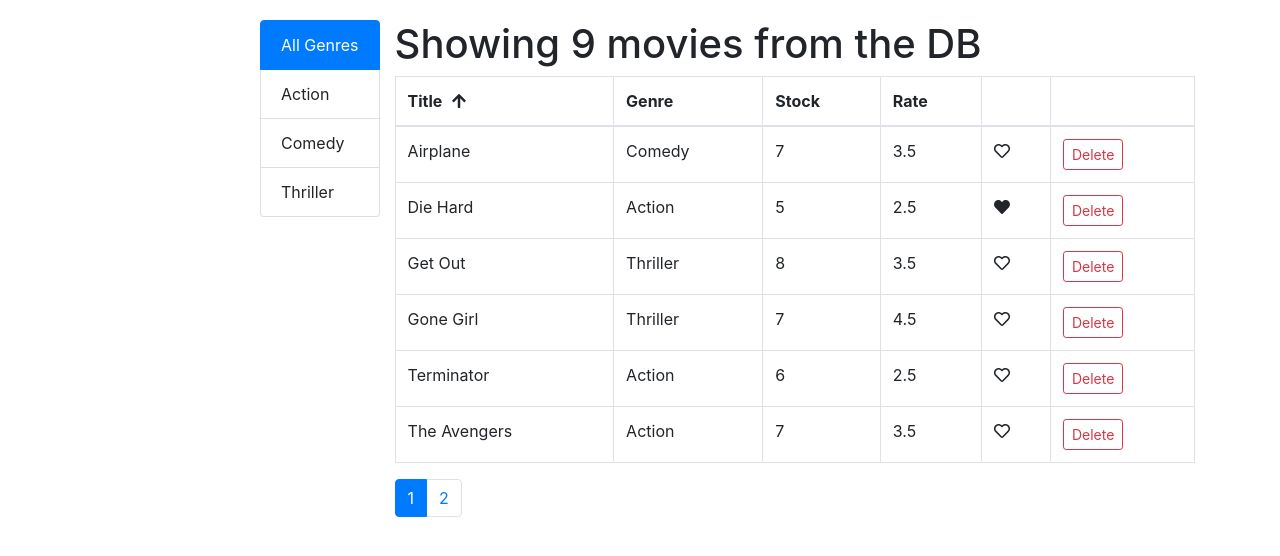
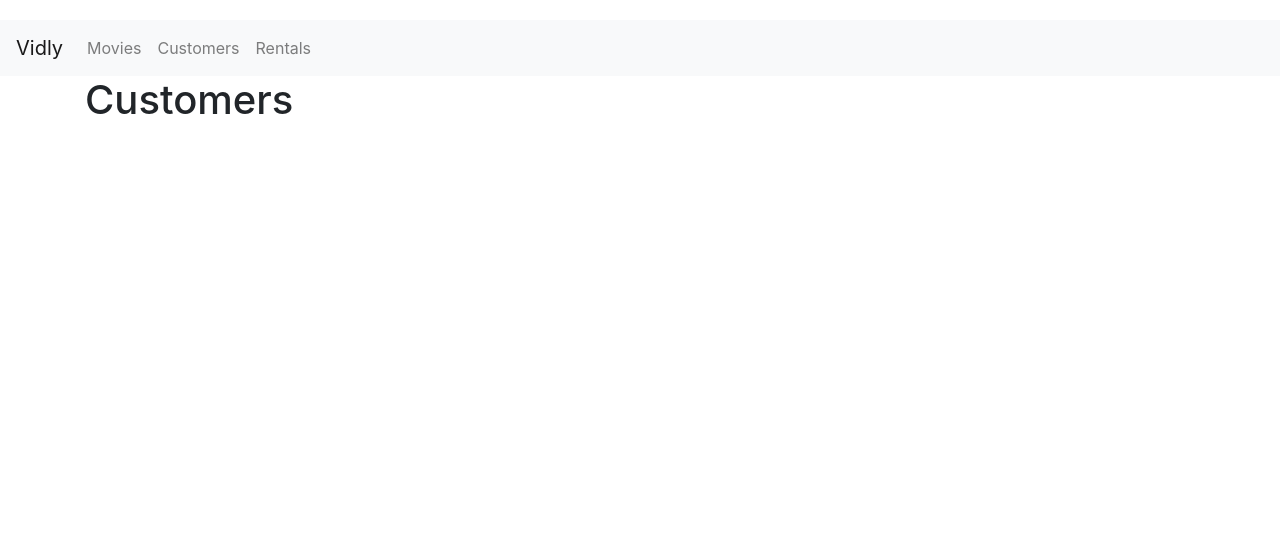
Before and after one commit to bolf/vidly, a React (Create React App) app: page /customers in a window 1280 px wide. Shown: the top 556 px of the page. Built offline with nearby package versions, Linux system fonts and the light colour scheme.

Commit message:
adding routing

```diff
--- a/package.json
+++ b/package.json
@@ -8,10 +8,12 @@
     "@fortawesome/free-solid-svg-icons": "^5.8.1",
     "@fortawesome/react-fontawesome": "^0.1.4",
     "bootstrap": "^4.3.1",
-    "lodash": "^4.17.10",
+    "lodash": "^4.17.11",
     "prop-types": "^15.6.2",
     "react": "^16.8.4",
     "react-dom": "^16.8.4",
+    "react-router": "^5.0.0",
+    "react-router-dom": "^5.0.0",
     "react-scripts": "2.1.8"
   },
   "scripts": {
--- a/src/App.js
+++ b/src/App.js
@@ -1,13 +1,28 @@
 import React, { Component } from "react";
 import "./App.css";
 import Movies from "./components/movies";
+import NavBar from "./components/common/navbar";
+import { Route, Switch, Redirect } from "react-router-dom";
+import Customers from "./components/customers";
+import Rentals from "./components/rentals";
+import NotFound from "./components/notFound";
 
 class App extends Component {
   render() {
     return (
-      <main className="container">
-        <Movies />
-      </main>
+      <div>
+        <NavBar />
+        <main className="container">
+          <Switch>
+            <Route path="/" exact component={Movies} />
+            <Route path="/movies" component={Movies} />
+            <Route path="/customers" component={Customers} />
+            <Route path="/rentals" component={Rentals} />
+            <Route path="/not-found" component={NotFound} />
+            <Redirect to="not-found" />
+          </Switch>
+        </main>
+      </div>
     );
   }
 }
--- /dev/null
+++ b/src/components/common/navbar.jsx
@@ -0,0 +1,38 @@
+import React from "react";
+import { Link } from "react-router-dom";
+
+const Navbar = () => {
+  return (
+    <nav className="navbar navbar-expand-lg navbar-light bg-light">
+      <a className="navbar-brand" href="/">
+        Vidly
+      </a>
+      <button
+        className="navbar-toggler"
+        type="button"
+        data-toggle="collapse"
+        data-target="#navbarNavAltMarkup"
+        aria-controls="navbarNavAltMarkup"
+        aria-expanded="false"
+        aria-label="Toggle navigation"
+      >
+        <span className="navbar-toggler-icon" />
+      </button>
+      <div className="collapse navbar-collapse" id="navbarNavAltMarkup">
+        <div className="navbar-nav">
+          <Link className="nav-item nav-link" to="/movies">
+            Movies <span className="sr-only">(current)</span>
+          </Link>
+          <Link className="nav-item nav-link" to="/customers">
+            Customers
+          </Link>
+          <Link className="nav-item nav-link" to="/rentals">
+            Rentals
+          </Link>
+        </div>
+      </div>
+    </nav>
+  );
+};
+
+export default Navbar;
--- /dev/null
+++ b/src/components/customers.jsx
@@ -0,0 +1,7 @@
+import React from "react";
+
+const Customers = () => {
+  return <h1>Customers</h1>;
+};
+
+export default Customers;
--- a/src/components/movies.jsx
+++ b/src/components/movies.jsx
@@ -5,6 +5,8 @@ import Pagination from "./common/pagination";
 import Filtering from "./common/filtering";
 import MoviesTable from "./moviesTable";
 import _ from "lodash";
+import Navbar from "./common/navbar";
+import { Switch } from "react-router-dom";
 
 class Movies extends Component {
   state = {
@@ -89,7 +91,7 @@ class Movies extends Component {
   render() {
     return (
       <React.Fragment>
-        <div className="row">
+        <div className="row" style={{ marginTop: "30px" }}>
           <div className="col-2" />
           <Filtering
             onGenreFilterChange={this.handleFilteringByGenre}
--- /dev/null
+++ b/src/components/notFound.jsx
@@ -0,0 +1,7 @@
+import React from "react";
+
+const NotFound = () => {
+  return <h1>Not found</h1>;
+};
+
+export default NotFound;
--- /dev/null
+++ b/src/components/rentals.jsx
@@ -0,0 +1,7 @@
+import React from "react";
+
+const Rentals = () => {
+  return <h1>Rentals</h1>;
+};
+
+export default Rentals;
--- a/src/index.js
+++ b/src/index.js
@@ -4,6 +4,12 @@ import "./index.css";
 import App from "./App";
 import * as serviceWorker from "./serviceWorker";
 import "bootstrap/dist/css/bootstrap.css";
+import { BrowserRouter } from "react-router-dom";
 
-ReactDOM.render(<App />, document.getElementById("root"));
+ReactDOM.render(
+  <BrowserRouter>
+    <App />
+  </BrowserRouter>,
+  document.getElementById("root")
+);
 serviceWorker.unregister();
```
Also changed, not shown: 1 other file (tests, documents, lock files or other folders).
